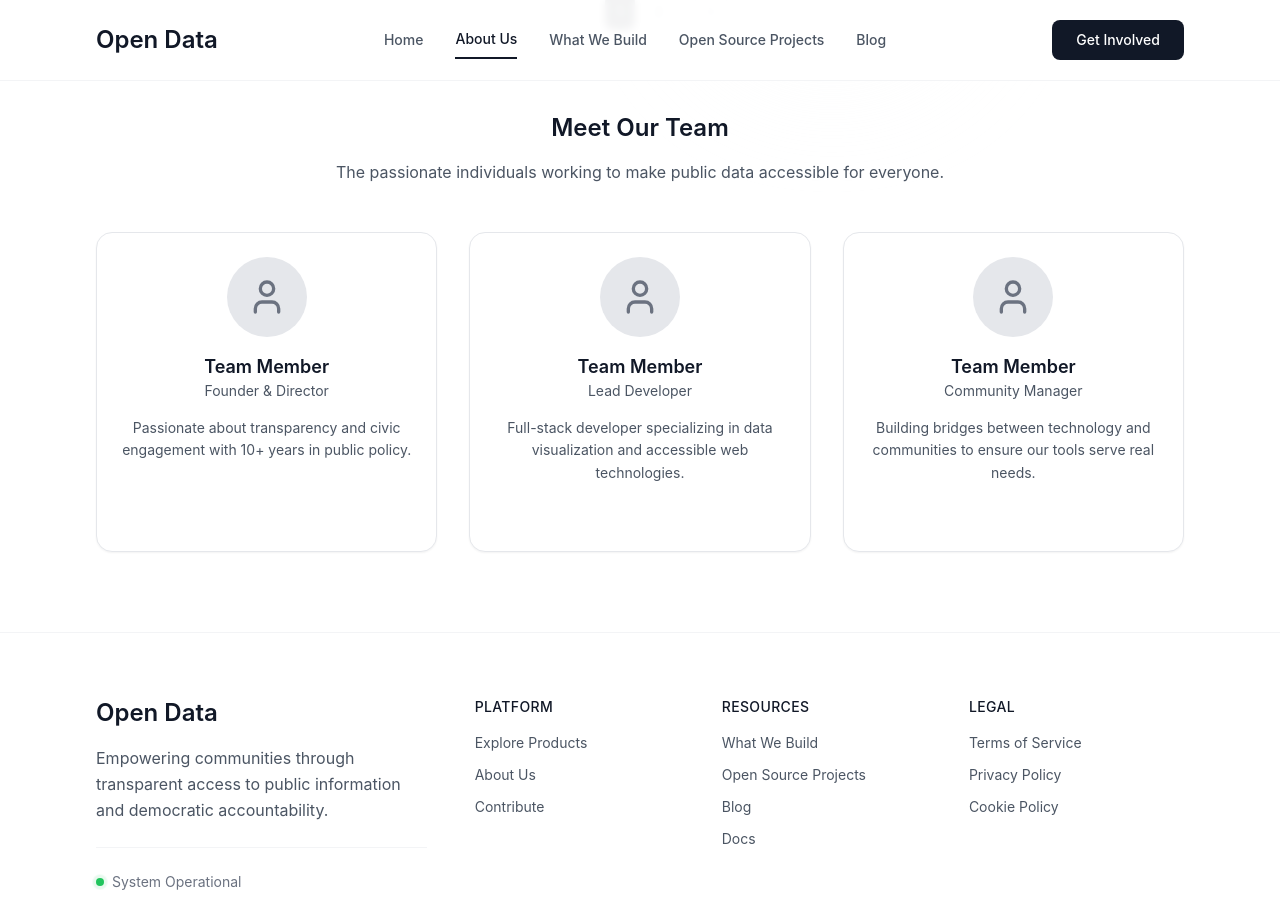
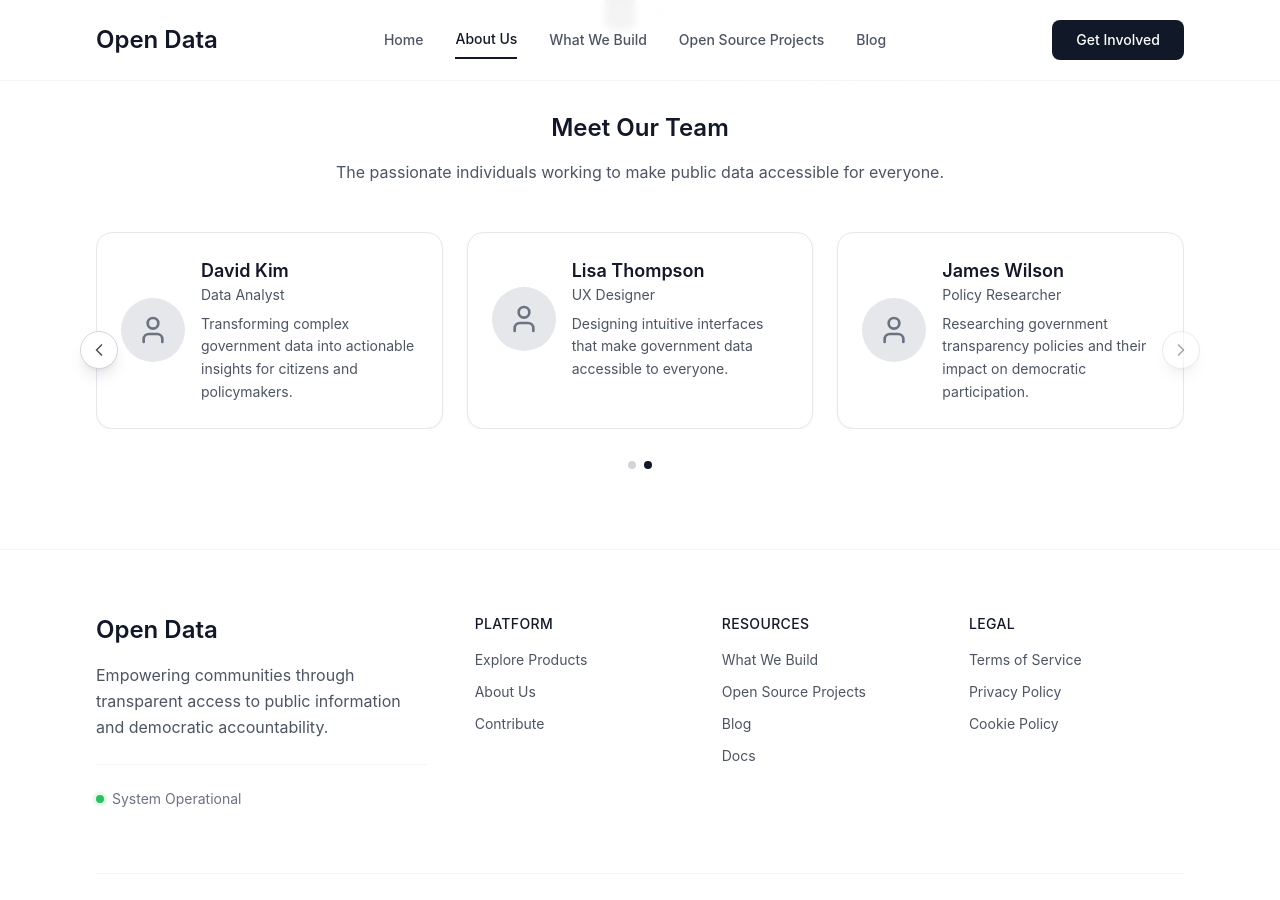
Before and after one commit to LDFLK/opendata, a Jekyll site: the page built from about.md, in a window 1280 px wide and 900 px high, scrolled down 1702 px. Built offline with Jekyll 4.4.1, drawn with Linux system fonts in a browser that asks for light colours; nearby versions of some CDN libraries.

Commit message:
feat : refactor the team member cards and fetch them from the yml file and implmeent a carousel to  team memeber cards

```diff
--- a/_includes/about-us.html
+++ b/_includes/about-us.html
@@ -261,50 +261,227 @@ document.addEventListener('DOMContentLoaded', function() {
     </p>
   </div>
 
-      <div class="grid gap-8 md:grid-cols-2 lg:grid-cols-3">
-        <!-- Team member cards - replace with actual team data -->
-        <div class="bg-white border border-gray-200 rounded-2xl p-6 text-center space-y-4 hover:border-gray-300 transition-all duration-300 hover:shadow-lg shadow-sm h-80 flex flex-col">
-          <div class="w-20 h-20 bg-gray-200 rounded-full mx-auto flex items-center justify-center hover:scale-105 transition-transform">
-            <i data-lucide="user" class="h-10 w-10 text-gray-500"></i>
+  <!-- Team Carousel Container -->
+  <div class="relative">
+    <!-- Carousel Wrapper -->
+    <div class="overflow-hidden" id="team-carousel">
+      <div class="flex transition-transform duration-500 ease-in-out" id="team-slides">
+        {% assign team_members = site.data.team | default: empty_array %}
+        {% assign members_per_slide = 3 %}
+        {% assign total_slides = team_members.size | divided_by: members_per_slide | plus: 1 %}
+
+        {% for i in (0..total_slides) %}
+          {% assign start_index = i | times: members_per_slide %}
+          {% assign end_index = start_index | plus: members_per_slide | minus: 1 %}
+          {% assign slide_members = team_members | slice: start_index, members_per_slide %}
+
+          {% if slide_members.size > 0 %}
+            <div class="w-full flex-shrink-0" data-slide="{{ i }}">
+              <div class="grid gap-6 md:grid-cols-1 lg:grid-cols-{{ slide_members.size }}">
+                {% for member in slide_members %}
+                  <div class="team-member bg-white border border-gray-200 rounded-2xl p-6 hover:border-gray-300 transition-all duration-300 hover:shadow-lg shadow-sm">
+                    <div class="flex items-center space-x-4">
+                      <!-- Photo -->
+                      <div class="flex-shrink-0">
+                        {% if member.photo %}
+                          <img src="{{ member.photo | relative_url }}" alt="{{ member.name }}" class="w-16 h-16 rounded-full object-cover hover:scale-105 transition-transform">
+                        {% else %}
+                          <div class="w-16 h-16 bg-gray-200 rounded-full flex items-center justify-center hover:scale-105 transition-transform">
+                            <i data-lucide="user" class="h-8 w-8 text-gray-500"></i>
                           </div>
+                        {% endif %}
+                      </div>
+
+                      <!-- Content -->
+                      <div class="flex-1 min-w-0">
+                        <div class="flex items-center justify-between mb-2">
                           <div>
-            <h4 class="text-lg font-semibold text-gray-900" style="font-family: 'SF Pro Display', -apple-system, BlinkMacSystemFont, sans-serif;">Team Member</h4>
-            <p class="text-gray-600 text-sm" style="font-family: 'SF Pro Display', -apple-system, BlinkMacSystemFont, sans-serif;">Founder & Director</p>
-          </div>
-          <p class="text-gray-600 text-sm leading-relaxed flex-1" style="font-family: 'SF Pro Display', -apple-system, BlinkMacSystemFont, sans-serif;">
-            Passionate about transparency and civic engagement with 10+ years in public policy.
+                            <h4 class="text-lg font-semibold text-gray-900 truncate" style="font-family: 'SF Pro Display', -apple-system, BlinkMacSystemFont, sans-serif;">
+                              {{ member.name | default: 'Team Member' }}
+                            </h4>
+                            <p class="text-gray-600 text-sm" style="font-family: 'SF Pro Display', -apple-system, BlinkMacSystemFont, sans-serif;">
+                              {{ member.role | default: 'Team Member' }}
                             </p>
                           </div>
 
-        <div class="bg-white border border-gray-200 rounded-2xl p-6 text-center space-y-4 hover:border-gray-300 transition-all duration-300 hover:shadow-lg shadow-sm h-80 flex flex-col">
-          <div class="w-20 h-20 bg-gray-200 rounded-full mx-auto flex items-center justify-center hover:scale-105 transition-transform">
-            <i data-lucide="user" class="h-10 w-10 text-gray-500"></i>
-          </div>
-          <div>
-            <h4 class="text-lg font-semibold text-gray-900" style="font-family: 'SF Pro Display', -apple-system, BlinkMacSystemFont, sans-serif;">Team Member</h4>
-            <p class="text-gray-600 text-sm" style="font-family: 'SF Pro Display', -apple-system, BlinkMacSystemFont, sans-serif;">Lead Developer</p>
-          </div>
-          <p class="text-gray-600 text-sm leading-relaxed flex-1" style="font-family: 'SF Pro Display', -apple-system, BlinkMacSystemFont, sans-serif;">
-            Full-stack developer specializing in data visualization and accessible web technologies.
-          </p>
+                          <!-- LinkedIn Link -->
+                          {% if member.linkedin %}
+                            <a href="{{ member.linkedin }}" target="_blank" class="text-gray-400 hover:text-blue-600 transition-colors" aria-label="LinkedIn Profile">
+                              <i data-lucide="linkedin" class="h-5 w-5"></i>
+                            </a>
+                          {% endif %}
                         </div>
 
-        <div class="bg-white border border-gray-200 rounded-2xl p-6 text-center space-y-4 hover:border-gray-300 transition-all duration-300 hover:shadow-lg shadow-sm h-80 flex flex-col">
-          <div class="w-20 h-20 bg-gray-200 rounded-full mx-auto flex items-center justify-center hover:scale-105 transition-transform">
-            <i data-lucide="user" class="h-10 w-10 text-gray-500"></i>
-          </div>
-          <div>
-            <h4 class="text-lg font-semibold text-gray-900" style="font-family: 'SF Pro Display', -apple-system, BlinkMacSystemFont, sans-serif;">Team Member</h4>
-            <p class="text-gray-600 text-sm" style="font-family: 'SF Pro Display', -apple-system, BlinkMacSystemFont, sans-serif;">Community Manager</p>
-          </div>
-          <p class="text-gray-600 text-sm leading-relaxed flex-1" style="font-family: 'SF Pro Display', -apple-system, BlinkMacSystemFont, sans-serif;">
-            Building bridges between technology and communities to ensure our tools serve real needs.
+                        {% if member.bio %}
+                          <p class="text-gray-600 text-sm leading-relaxed" style="font-family: 'SF Pro Display', -apple-system, BlinkMacSystemFont, sans-serif;">
+                            {{ member.bio }}
                           </p>
+                        {% endif %}
                       </div>
                     </div>
                   </div>
+                {% endfor %}
+              </div>
+            </div>
+          {% endif %}
+        {% endfor %}
+      </div>
+    </div>
+
+    <!-- Carousel Controls (only show if more than 3 members) -->
+    {% if team_members.size > 3 %}
+      <!-- Previous Button -->
+      <button id="prev-slide" class="absolute left-0 top-1/2 -translate-y-1/2 -translate-x-4 bg-white border border-gray-300 rounded-full p-2 shadow-lg hover:border-gray-400 hover:shadow-xl transition-all duration-300 disabled:opacity-50 disabled:cursor-not-allowed">
+        <i data-lucide="chevron-left" class="h-5 w-5 text-gray-600"></i>
+      </button>
+
+      <!-- Next Button -->
+      <button id="next-slide" class="absolute right-0 top-1/2 -translate-y-1/2 translate-x-4 bg-white border border-gray-300 rounded-full p-2 shadow-lg hover:border-gray-400 hover:shadow-xl transition-all duration-300 disabled:opacity-50 disabled:cursor-not-allowed">
+        <i data-lucide="chevron-right" class="h-5 w-5 text-gray-600"></i>
+      </button>
+
+      <!-- Dots Indicator -->
+      <div class="flex justify-center space-x-2 mt-8" id="carousel-dots">
+        <!-- Dots will be generated by JavaScript -->
+      </div>
+    {% endif %}
+  </div>
+</div>
+
+
+
   </div>
 </section>
+
+<script>
+document.addEventListener('DOMContentLoaded', function() {
+  // Initialize Lucide icons
+  if (typeof lucide !== 'undefined') {
+    lucide.createIcons();
+  }
+
+  // Team carousel functionality
+  const teamMembers = document.querySelectorAll('.team-member');
+  const totalMembers = teamMembers.length;
+  const membersPerSlide = 3;
+  const totalSlides = Math.ceil(teamMembers.length / membersPerSlide);
+
+  // Only initialize carousel if there are more than 3 members
+  if (teamMembers.length <= 3) {
+    return;
+  }
+
+  let currentSlide = 0;
+  const slidesContainer = document.getElementById('team-slides');
+  const prevBtn = document.getElementById('prev-slide');
+  const nextBtn = document.getElementById('next-slide');
+  const dotsContainer = document.getElementById('carousel-dots');
+
+  // Generate dots
+  function generateDots() {
+    dotsContainer.innerHTML = '';
+    for (let i = 0; i < totalSlides; i++) {
+      const dot = document.createElement('button');
+      dot.className = `w-2 h-2 rounded-full transition-colors ${
+        i === currentSlide ? 'bg-gray-900' : 'bg-gray-300 hover:bg-gray-400'
+      }`;
+      dot.addEventListener('click', () => goToSlide(i));
+      dotsContainer.appendChild(dot);
+    }
+  }
+
+  // Go to specific slide
+  function goToSlide(slideIndex) {
+    if (slideIndex < 0 || slideIndex >= totalSlides) return;
+
+    currentSlide = slideIndex;
+    const translateX = -currentSlide * 100;
+    slidesContainer.style.transform = `translateX(${translateX}%)`;
+
+    updateControls();
+  }
+
+  // Update control states
+  function updateControls() {
+    prevBtn.disabled = currentSlide === 0;
+    nextBtn.disabled = currentSlide === totalSlides - 1;
+    generateDots();
+  }
+
+  // Event listeners
+  prevBtn.addEventListener('click', () => {
+    if (currentSlide > 0) {
+      goToSlide(currentSlide - 1);
+    }
+  });
+
+  nextBtn.addEventListener('click', () => {
+    if (currentSlide < totalSlides - 1) {
+      goToSlide(currentSlide + 1);
+    }
+  });
+
+  // Auto-play (optional)
+  let autoPlayInterval;
+  function startAutoPlay() {
+    autoPlayInterval = setInterval(() => {
+      if (currentSlide < totalSlides - 1) {
+        goToSlide(currentSlide + 1);
+      } else {
+        goToSlide(0); // Loop back to first slide
+      }
+    }, 5000); // Change slide every 5 seconds
+  }
+
+  function stopAutoPlay() {
+    clearInterval(autoPlayInterval);
+  }
+
+  // Pause auto-play on hover
+  const carouselContainer = document.getElementById('team-carousel');
+  carouselContainer.addEventListener('mouseenter', stopAutoPlay);
+  carouselContainer.addEventListener('mouseleave', startAutoPlay);
+
+  // Touch/swipe support for mobile
+  let startX = 0;
+  let isDragging = false;
+
+  carouselContainer.addEventListener('touchstart', (e) => {
+    startX = e.touches[0].clientX;
+    isDragging = true;
+    stopAutoPlay();
+  });
+
+  carouselContainer.addEventListener('touchmove', (e) => {
+    if (!isDragging) return;
+    e.preventDefault();
+  });
+
+  carouselContainer.addEventListener('touchend', (e) => {
+    if (!isDragging) return;
+
+    const endX = e.changedTouches[0].clientX;
+    const diffX = startX - endX;
+
+    if (Math.abs(diffX) > 50) { // Minimum swipe distance
+      if (diffX > 0 && currentSlide < totalSlides - 1) {
+        goToSlide(currentSlide + 1);
+      } else if (diffX < 0 && currentSlide > 0) {
+        goToSlide(currentSlide - 1);
+      }
+    }
+
+    isDragging = false;
+    startAutoPlay();
+  });
+
+  // Initialize
+  generateDots();
+  updateControls();
+  startAutoPlay();
+});
+</script>
+
 
 <script>
 document.addEventListener('DOMContentLoaded', function() {
```
Lines whose indentation alone changed are shown as unchanged.
